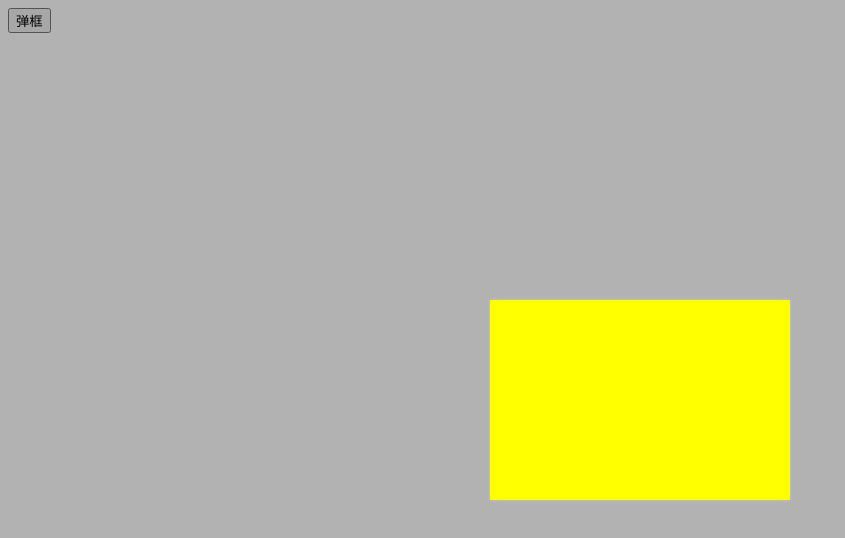
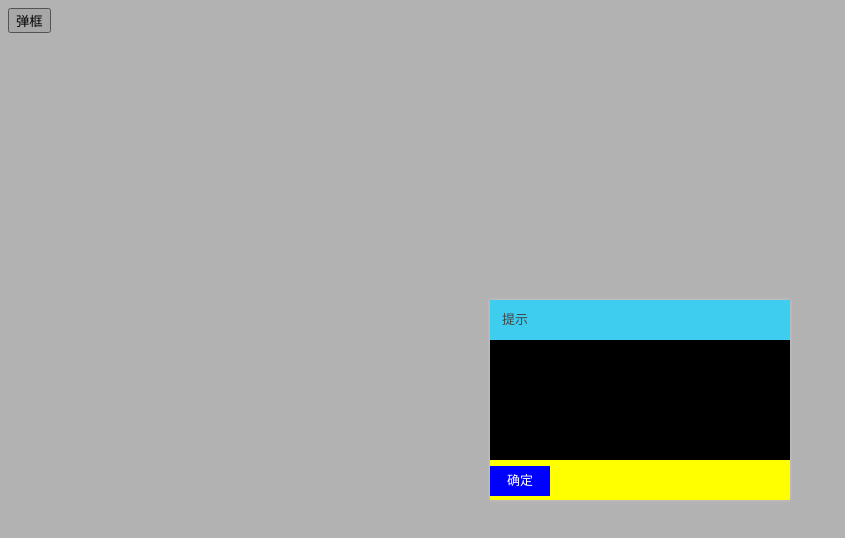
Before and after one commit to zhyn1001/zyproject, a plain HTML site: page index.html in a window 1280 px wide. Both pictures are taken after a click on the button "弹框". Shown: the whole page, without its empty margins (0-845 px from the left). Drawn offline with Linux system fonts and the light colour scheme.

Commit message:
更新面板

```diff
--- /dev/null
+++ b/css/dialog.css
@@ -0,0 +1,22 @@
+/*content*/
+.dialog_content{
+	padding:10px;
+	height:100px;
+	background:#000;
+}
+.dialog_btn_box{
+	height:40px;
+	line-height: 40px;
+	margin: auto;
+}
+.dialog_yes{
+	height:30px;
+	width:60px;
+	font-size: 13px;
+	display: inline-block;
+	background:blue;
+	color:#fff;
+	text-align: center;
+	line-height: 30px;
+	cursor: pointer;
+}
--- a/index.html
+++ b/index.html
@@ -4,6 +4,7 @@
 	<meta charset="UTF-8" />
 	<meta name="viewport" content="width=device-width, initial-scale=1.0" />
 	<meta http-equiv="X-UA-Compatible" content="ie=edge" />
+	<link rel="stylesheet" type="text/css" href="css/dialog.css"/>
 	<script src="js/dialog.js"></script>
 	<title>Document</title>
 </head>
@@ -14,7 +15,9 @@
 	window.onload = function(){
 		var btn = document.querySelector(".btn-dialog");
 		btn.onclick=function(){
-			dialog.alert({})
+			dialog.open({
+				title:["提示",'height:40px;line-height: 40px;background:#3fcdef;font-size:13px;color:#444;text-indent: 12px;']
+			})
 		}
 	}
 
--- a/js/dialog.js
+++ b/js/dialog.js
@@ -1,7 +1,7 @@
 ;(function(window){
 	function dialog(opt){
 		this.config = {
-			title:"" || [],
+			title:"",
 			type:"",//1,2,3,4
 			btn:[],
 			content:"",
@@ -11,7 +11,7 @@
 			success:function(){}
 		}
 	}
-	dialog.prototype.alert = function(config){
+	dialog.prototype.open = function(config){
 		this.configer(config);
 		this.createPanel(this.config);
 	}
@@ -31,12 +31,42 @@
 		var top = (winH-defaultH)/2;
 		var panel = document.createElement("div");
 		panel.className = "dialog_ui_panel";
-		panel.setAttribute("style","width:"+defaultW+"px;height:"+defaultH+"px;position:absolute;left:"+left+"px;top:"+top+"px;background:#ff0;box-shadow:0 0 3px #ccc;z-index:1000;")
+		panel.setAttribute("style","width:"+defaultW+"px;height:"+defaultH+"px;position:absolute;left:"+left+"px;top:"+top+"px;background:#ff0;box-shadow:0 0 3px #ccc;z-index:"+dialogId.zIndex+";")
 		var dialog_mask = document.createElement("div");
 		dialog_mask.className = "dialog_ui_mask";
-		dialog_mask.setAttribute("style","width:100%;height:100%;position: absolute;left:0;top:0;background:rgba(0,0,0,0.3);z-index:999");
+		dialog_mask.setAttribute("style","width:100%;height:100%;position: absolute;left:0;top:0;background:rgba(0,0,0,0.3);z-index:"+(dialogId.zIndex-1));
 		document.body.appendChild(dialog_mask);
 		document.body.appendChild(panel);
+
+		/*创建title*/
+		var dialog_title = document.createElement("div");
+		dialog_title.className = "dialog_title";
+		if(typeof config.title =="string"){
+			dialog_title.innerHTML = "提示";
+			dialog_title.setAttribute("style","height:40px;line-height: 40px;background:#cccccc;font-size:13px;color:#444;text-indent: 12px;");
+			panel.appendChild(dialog_title);
+		}else{
+			dialog_title.innerHTML = config.title[0];
+			dialog_title.setAttribute("style",config.title[1]);
+			panel.appendChild(dialog_title);
+		}
+		var dialog_content = document.createElement("div");
+		dialog_content.className = "dialog_content";
+		if(config.area.length>0){
+
+		}else{
+
+		}
+		panel.appendChild(dialog_content);
+
+		/*创建按钮*/
+		var dialog_btn_box = document.createElement("div");
+		dialog_btn_box.className = "dialog_btn_box";
+		var dialog_yes = document.createElement("span");
+		dialog_yes.className = "dialog_yes";
+		dialog_yes.innerHTML = "确定";
+		panel.appendChild(dialog_btn_box);
+		dialog_btn_box.appendChild(dialog_yes);
 	}
 	/*清除面板*/
 	dialog.prototype.removePanel = function(){
@@ -46,6 +76,19 @@
 	dialog.prototype.removeMask = function(){
 
 	}
+
+	/*存储创建的弹框数组*/
+	var dialogId = {
+		zIndex:999999,
+		index:0,
+		idList:[],
+		getList:function(id){
+			this.idList.push(id);
+		},
+		setList:function(id){
+			this.idList.pop(id)
+		}
+	}
 	window.dialog = new dialog();
 
 }(this))
```
